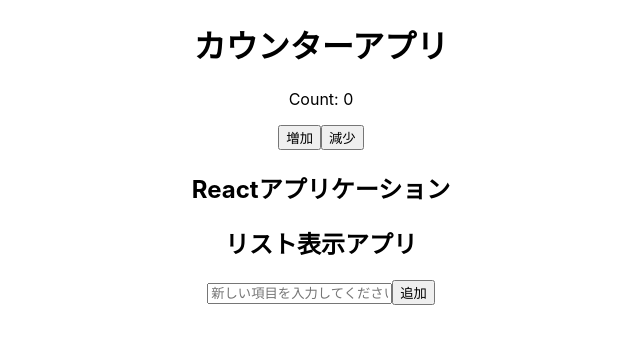
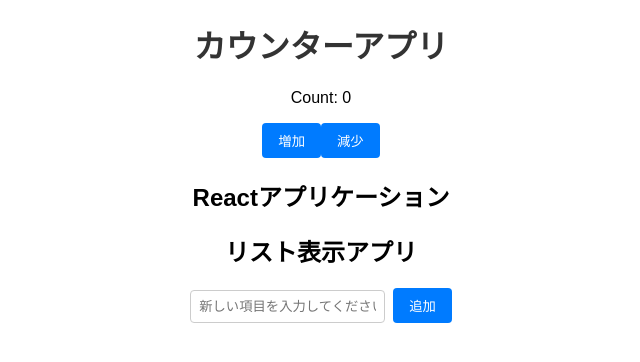
Before and after one commit to kusud-yuki/my-next-app, a React (Create React App) app in the folder react-app-example/: page / in a window 1280 px wide. Shown: the top 362 px of the page, without its empty margins (319-959 px from the left). Built offline with nearby package versions, Linux system fonts and the light colour scheme.

Commit message:
スタイルを変更文字等を見やすくなるようにApp.cssに書き込み

```diff
--- a/react-app-example/src/App.css
+++ b/react-app-example/src/App.css
@@ -1,6 +1,41 @@
 .App {
   text-align: center;
+  font-family: Arial, sans-serif;
 }
+
+h1 {
+  color: #333;
+}
+
+input {
+  padding: 8px;
+  margin-right: 8px;
+  border: 1px solid #ccc;
+  border-radius: 4px;
+}
+
+button {
+  padding: 8px 16px;
+  background-color: #007bff;
+  color: white;
+  border: none;
+  border-radius: 4px;
+  cursor: pointer;
+}
+
+ul {
+  list-style: none;
+  padding: 0;
+  margin-top: 16px;
+}
+
+li {
+  border: 1px solid #ccc;
+  border-radius: 4px;
+  padding: 8px;
+  margin-bottom: 8px;
+}
+
 
 .App-logo {
   height: 40vmin;
```
